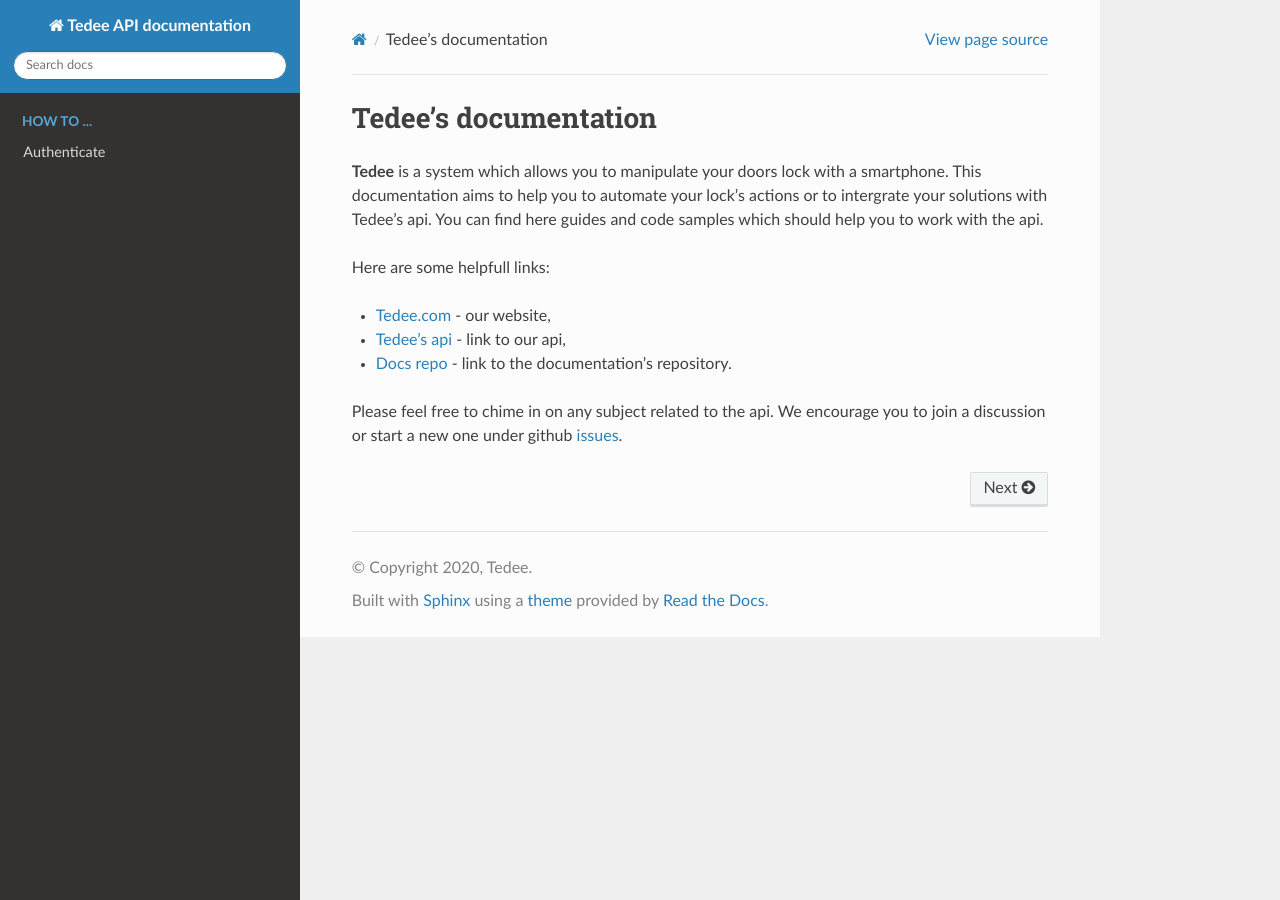
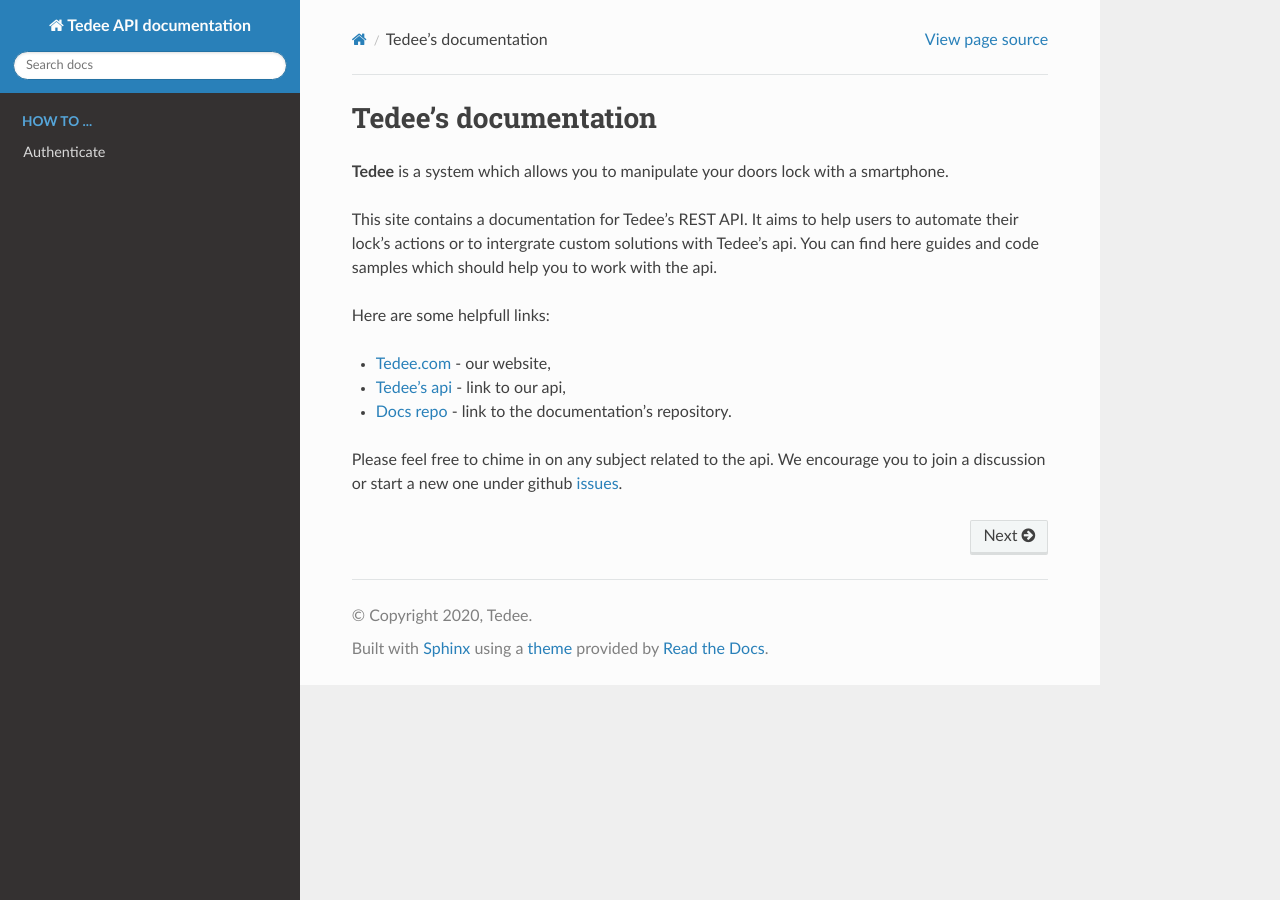
Before and after one commit to tedee-com/tedee-api-doc, a Sphinx documentation site: the page built from docs/source/index.rst, in a window 1280 px wide. Built offline with Sphinx 7.4.7 and the Read the Docs theme 2.0.0, drawn with Linux system fonts in a browser that asks for light colours.

Commit message:
Update startup page text

```diff
--- a/docs/source/index.rst
+++ b/docs/source/index.rst
@@ -19,7 +19,9 @@ Tedee's documentation
    Authenticate<authentication>
 
 **Tedee** is a system which allows you to manipulate your doors lock with a smartphone.
-This documentation aims to help you to automate your lock's actions or to intergrate your solutions with Tedee's api.
+
+This site contains a documentation for Tedee's REST API.
+It aims to help users to automate their lock's actions or to intergrate custom solutions with Tedee's api.
 You can find here guides and code samples which should help you to work with the api.
 
 Here are some helpfull links:
```
